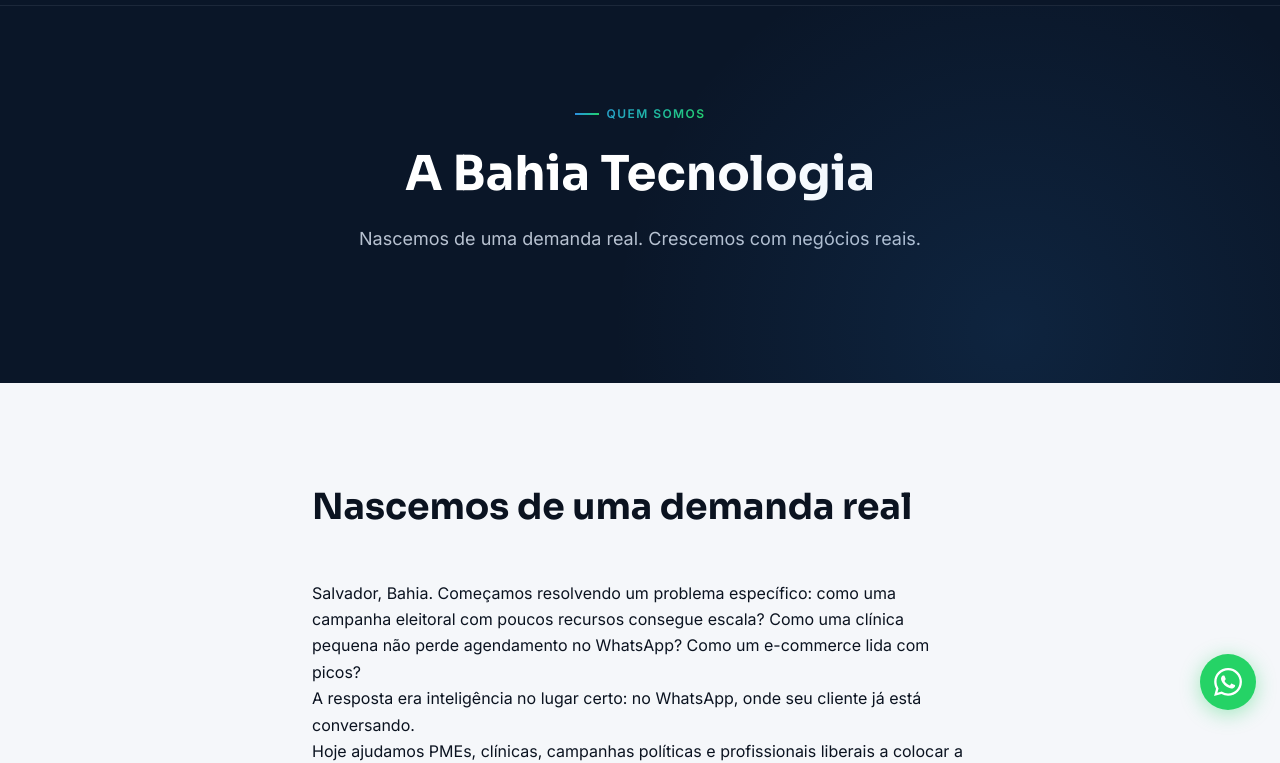
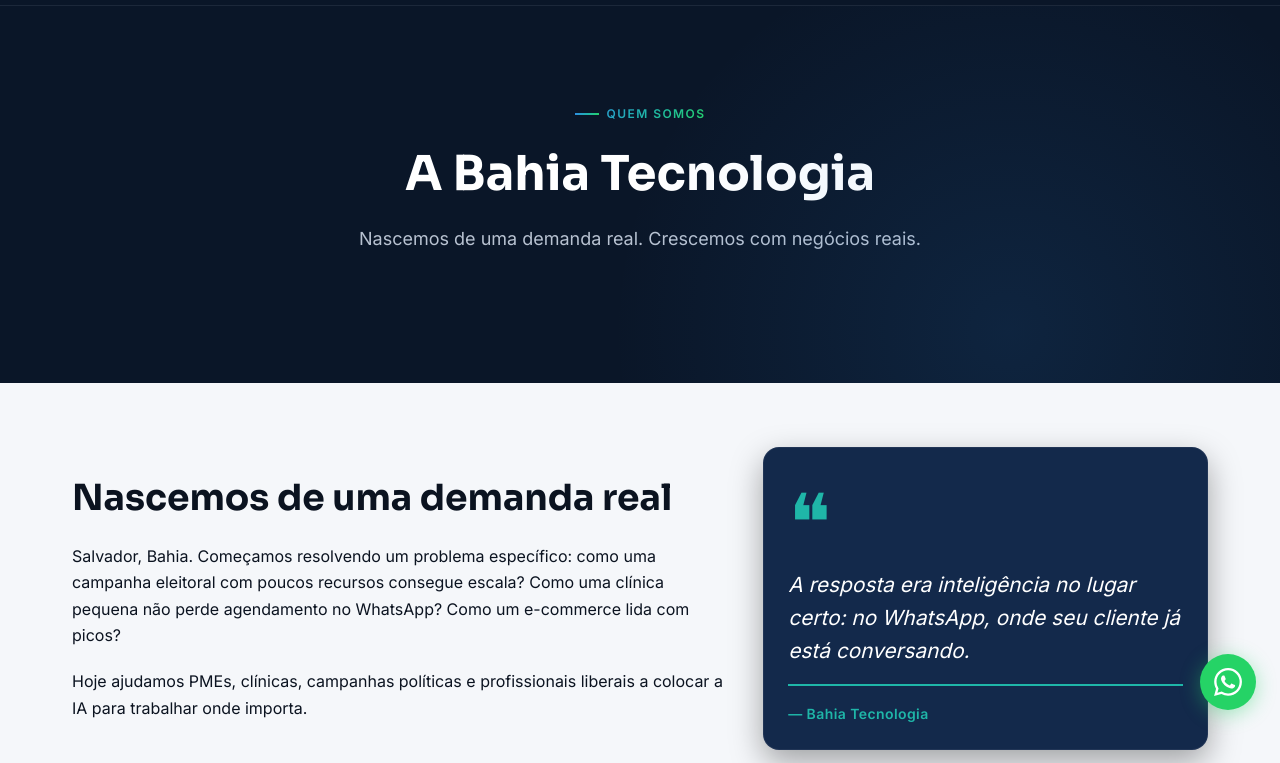
Before and after one commit to dalifreire/bahiati-site, a plain HTML site: page sobre/index.html in a window 1280 px wide. Shown: the part 66-829 px from the top of the page. Drawn offline with Linux system fonts and the light colour scheme.

Commit message:
feat(gestao-clinicas): update metrics and section headings for clarity and consistency

```diff
--- a/assets/css/styles.css
+++ b/assets/css/styles.css
@@ -965,6 +965,15 @@
 .contact-card h3 { font-size: var(--text-xl); color: var(--text-on-light); }
 .contact-card p { font-size: var(--text-sm); color: var(--text-on-light-muted); max-width: none; }
 .contact-card .btn { margin-top: auto; }
+.contact-card .btn-secondary {
+  color: var(--primary);
+  border-color: var(--primary);
+}
+.contact-card .btn-secondary:hover {
+  background: rgba(46,139,230,.08);
+  border-color: var(--primary);
+  color: var(--primary);
+}
 
 /* ── Legal page ──────────────────────────────────────────────────── */
 .legal-content h2 { font-size: var(--text-2xl); margin-top: var(--space-10); margin-bottom: var(--space-4); color: var(--text-on-light); }
@@ -1095,3 +1104,44 @@
 @media (min-width: 768px) {
   .stats-strip__item strong { font-size: var(--text-4xl); }
 }
+
+/* ── Sobre – Origem section ──────────────────────────────────────── */
+.section--origin { padding-block: 4rem; }
+
+.origem-heading { font-size: var(--text-3xl); margin-bottom: 1.5rem; }
+.origem-text p { margin-bottom: 1.25rem; }
+.origem-text p:last-child { margin-bottom: 0; }
+.origem-quote { align-self: center; }
+
+.quote-card { position: relative; padding: var(--space-8) var(--space-6) var(--space-6); }
+.quote-mark {
+  display: block;
+  font-size: 5rem;
+  line-height: 1;
+  color: #1FB6A8;
+  margin-bottom: var(--space-2);
+  font-family: Georgia, serif;
+}
+.quote-card p {
+  font-size: clamp(1rem, 2vw, 1.3rem);
+  font-style: italic;
+  line-height: 1.6;
+  color: var(--text-on-dark);
+  max-width: none;
+}
+.quote-attribution {
+  display: block;
+  margin-top: var(--space-4);
+  padding-top: var(--space-4);
+  border-top: 2px solid #1FB6A8;
+  font-size: var(--text-sm);
+  font-style: normal;
+  color: #1FB6A8;
+  font-weight: 600;
+  letter-spacing: 0.03em;
+}
+
+@media (min-width: 1024px) {
+  .origem-heading { font-size: var(--text-4xl); }
+  .grid-2.origem-grid { grid-template-columns: 3fr 2fr; align-items: center; }
+}
--- a/sobre/index.html
+++ b/sobre/index.html
@@ -71,14 +71,22 @@
   </div>
 </section>
 
-<section class="section section--light" aria-labelledby="origem-title">
-  <div class="container container-narrow">
-    <div class="section__head">
-      <h2 id="origem-title">Nascemos de uma demanda real</h2>
+<section class="section section--light section--origin" aria-labelledby="origem-title">
+  <div class="container">
+    <div class="grid-2 origem-grid">
+      <div class="origem-text">
+        <h2 id="origem-title" class="origem-heading">Nascemos de uma demanda real</h2>
+        <p>Salvador, Bahia. Começamos resolvendo um problema específico: como uma campanha eleitoral com poucos recursos consegue escala? Como uma clínica pequena não perde agendamento no WhatsApp? Como um e-commerce lida com picos?</p>
+        <p>Hoje ajudamos PMEs, clínicas, campanhas políticas e profissionais liberais a colocar a IA para trabalhar onde importa.</p>
+      </div>
+      <div class="origem-quote">
+        <div class="card card--dark quote-card">
+          <div class="quote-mark" aria-hidden="true">❝</div>
+          <p>A resposta era inteligência no lugar certo: no WhatsApp, onde seu cliente já está conversando.</p>
+          <footer class="quote-attribution">— Bahia Tecnologia</footer>
+        </div>
+      </div>
     </div>
-    <p>Salvador, Bahia. Começamos resolvendo um problema específico: como uma campanha eleitoral com poucos recursos consegue escala? Como uma clínica pequena não perde agendamento no WhatsApp? Como um e-commerce lida com picos?</p>
-    <p>A resposta era inteligência no lugar certo: no WhatsApp, onde seu cliente já está conversando.</p>
-    <p>Hoje ajudamos PMEs, clínicas, campanhas políticas e profissionais liberais a colocar a IA para trabalhar onde importa.</p>
   </div>
 </section>
 
```
Also changed, not shown: portifolio/gestao-clinicas/index.html (+3 -3 lines), .squad/agents/trinity/history.md, .squad/decisions/decisions.md.
